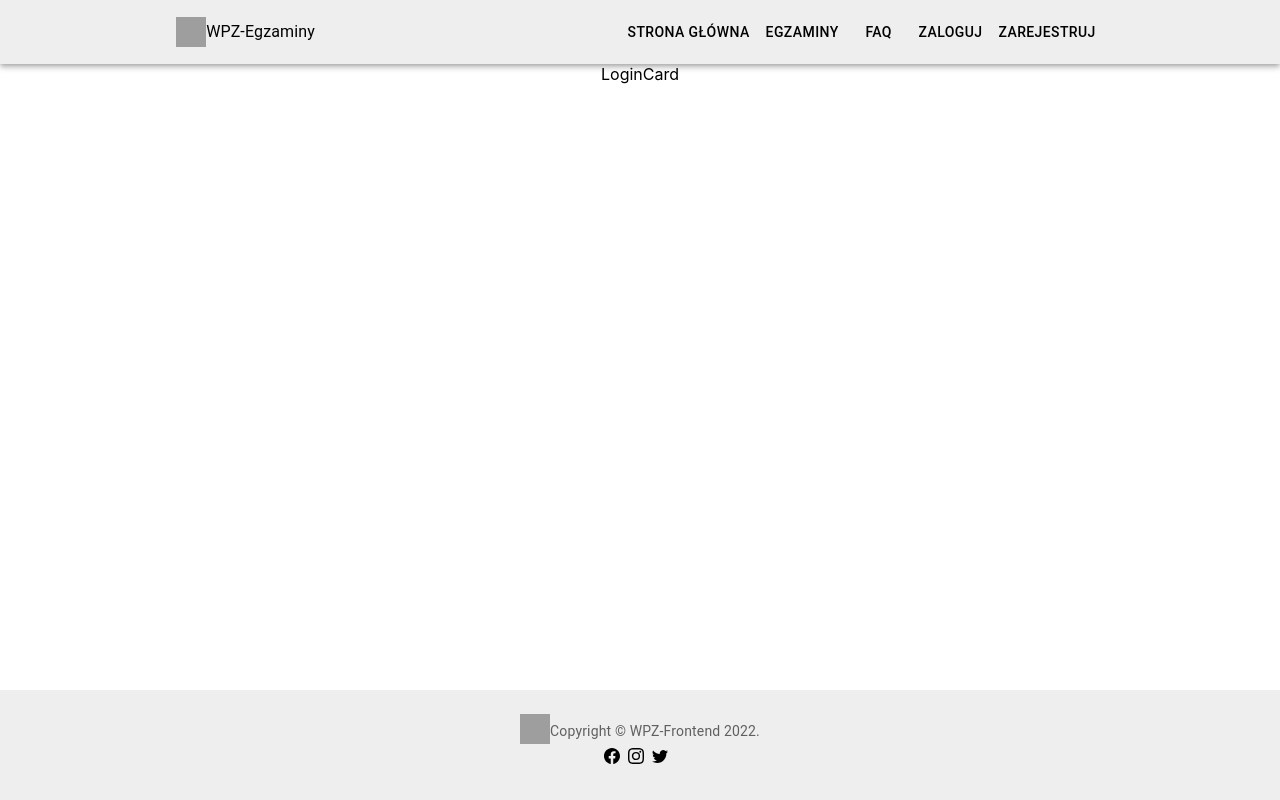
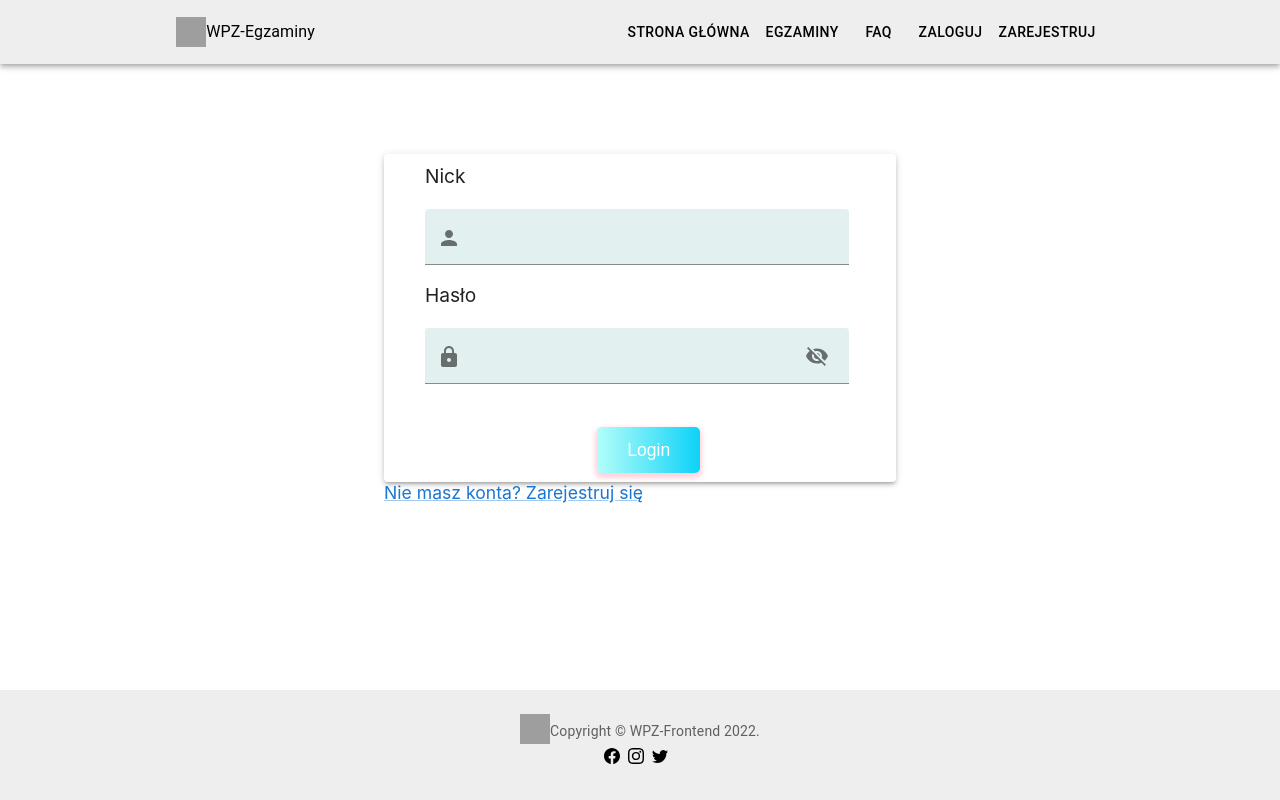
Before and after one commit to bkstud/WPZ-Frontend, a React (Create React App) app: page /login in a window 1280 px wide. Built offline with nearby package versions, Linux system fonts and the light colour scheme; grey boxes are pictures that could not be loaded.

Commit message:
Add login screen

```diff
--- a/src/App.js
+++ b/src/App.js
@@ -5,7 +5,7 @@ import "./App.css";
 import ProtectedRoute from "./shared/ProtectedRoute";
 import AdminRoute from "./shared/AdminRoute";
 import HomeScreen from "./screens/HomeScreen";
-import Temp from "./screens/Temp";
+import Logout from "./screens/Logout";
 import ProtectedTemp from "./screens/ProtectedTemp";
 import AdminTemp from "./screens/AdminTemp";
 import ErrorScreen from "./screens/ErrorScreen";
@@ -13,23 +13,27 @@ import Header from "./components/Header";
 import Footer from "./components/Footer";
 import LoginScreen from "./screens/LoginScreen";
 import RegisterScreen from "./screens/RegisterScreen";
+import { ThemeProvider } from "@mui/styles";
+import { createTheme, responsiveFontSizes } from "@mui/material/styles";
 
 const App = () => {
+  let theme = createTheme();
+  theme = responsiveFontSizes(theme);
   return (
     <BrowserRouter>
+      <ThemeProvider theme={theme}>
         <Box
           sx={{
             display: "flex",
             flexDirection: "column",
             minHeight: "100vh",
-        }}
-      >
+          }}>
           <Header />
           <Routes>
             <Route exact path="/" element={<HomeScreen />} />
-          <Route path="/temp" element={<Temp />} />
             <Route path="/login" element={<LoginScreen />} />
             <Route path="/register" element={<RegisterScreen />} />
+            <Route path="/logout" element={<Logout />} />
             <Route
               path="/protectedTemp"
               element={
@@ -50,6 +54,7 @@ const App = () => {
           </Routes>
           <Footer />
         </Box>
+      </ThemeProvider>
     </BrowserRouter>
   );
 };
--- a/src/components/LoginCard.jsx
+++ b/src/components/LoginCard.jsx
@@ -1,8 +1,224 @@
-import React from "react";
+import React, { useEffect, useState } from "react";
+import { useSelector, useDispatch } from "react-redux";
+import { Navigate, useNavigate } from "react-router-dom";
+import * as yup from "yup";
+import { useForm } from "react-hook-form";
+import { yupResolver } from "@hookform/resolvers/yup";
+import { signIn } from "../store/actions/userActions";
+import { createStyles, makeStyles } from "@mui/styles";
+import Backdrop from "@mui/material/Backdrop";
+import Paper from "@mui/material/Paper";
+import InputAdornment from "@mui/material/InputAdornment";
+import FormInput from "./FormInput";
+import IconButton from "@mui/material/IconButton";
+import PersonIcon from "@mui/icons-material/Person";
+import LockIcon from "@mui/icons-material/Lock";
+import VisibilityIcon from "@mui/icons-material/Visibility";
+import VisibilityOffIcon from "@mui/icons-material/VisibilityOff";
+import Link from "@mui/material/Link";
+import CircularProgress from "@mui/material/CircularProgress";
+import Box from "@mui/material/Box";
 
-const LoginCard = () => {
-  // userInfo as a prop
-  return <div className="App">LoginCard</div>;
+const useStyles = makeStyles(theme =>
+  createStyles({
+    root: {
+      display: "flex",
+      flexWrap: "wrap",
+      "& > *": {
+        marginTop: "7%",
+        margin: "auto",
+        backgroundColor: "#ffffff",
+      },
+    },
+    box: {
+      display: "flex",
+      flexDirection: "column",
+      [theme.breakpoints.up("sm")]: {
+        width: "70%",
+      },
+      [theme.breakpoints.up("md")]: {
+        width: "60%",
+      },
+      [theme.breakpoints.up("lg")]: {
+        width: "40%",
+      },
+      borderColor: "black",
+    },
+    backdrop: {
+      zIndex: theme.zIndex.drawer + 100,
+      backgroundColor: "transparent",
+    },
+    title: {
+      textAlign: "center",
+      fontSize: 30,
+    },
+    form: {
+      marginTop: "2%",
+      marginLeft: "8%",
+    },
+    label: {
+      marginTop: 10,
+      marginBottom: 10,
+      fontSize: "1.3em",
+    },
+    login: {
+      fontSize: "1.1em",
+      background: "linear-gradient(to right, #b2fefa, #0ed2f7)",
+      marginTop: "1%",
+      border: 0,
+      borderRadius: 5,
+      boxShadow: "0 3px 5px 2px rgba(255, 105, 135, .3)",
+      color: "white",
+      height: 46,
+      padding: "0 30px",
+      cursor: "pointer",
+    },
+    icon: {
+      marginBottom: 13,
+    },
+    loginBox: {
+      textAlign: "center",
+      marginRight: "5%",
+      marginTop: "1%",
+      marginBottom: "2%",
+    },
+    toRegister: {
+      cursor: "pointer",
+      fontSize: "1.1rem",
+    },
+    errors: {
+      marginLeft: "2%",
+      color: "red",
+      fontSize: "1.1em",
+    },
+  }),
+);
+
+const LoginCard = ({ userInfo }) => {
+  const [showPassword, setShowPassword] = useState(false);
+  const [open, setOpen] = useState(false);
+  const classes = useStyles();
+  const navigate = useNavigate();
+  const dispatch = useDispatch();
+  const userSignIn = useSelector(state => state.userSignIn);
+  const { loading, error, success } = userSignIn;
+
+  const schema = yup.object().shape({
+    username: yup.string().required("Nick jest wymaganym polem"),
+    password: yup.string().required("Hasło jest wymaganym polem"),
+  });
+
+  const handleToggle = () => {
+    setOpen(true);
+  };
+
+  const handleClose = () => {
+    setOpen(false);
+  };
+
+  const handleClickShowPassword = () => {
+    setShowPassword(!showPassword);
+  };
+
+  const handleMouseDownPassword = event => {
+    event.preventDefault();
+  };
+
+  const {
+    register,
+    handleSubmit,
+    reset,
+    setValue,
+    control,
+    formState: { errors },
+  } = useForm({ resolver: yupResolver(schema) });
+
+  const onSubmit = data => {
+    dispatch(signIn(data.username, data.password));
+    handleToggle();
+    handleClose();
+    reset();
+  };
+
+  const handleRedirectClick = () => {
+    return success ? navigate("/register") : "";
+  };
+
+  return (
+    <div className={classes.root}>
+      <Box className={classes.box}>
+        <Paper elevation={3}>
+          <form className={classes.form} onSubmit={handleSubmit(onSubmit)}>
+            <FormInput
+              labelTitle="Nick"
+              name="username"
+              control={control}
+              register={register}
+              setValue={setValue}
+              errors={errors?.username}
+              numberRows={1}
+              InputProps={{
+                startAdornment: (
+                  <InputAdornment position="start">
+                    <PersonIcon className={classes.icon} />
+                  </InputAdornment>
+                ),
+              }}
+              type="text"
+            />
+            <FormInput
+              labelTitle="Hasło"
+              name="password"
+              control={control}
+              register={register}
+              errors={errors?.password}
+              setValue={setValue}
+              numberRows={1}
+              InputProps={{
+                startAdornment: (
+                  <InputAdornment position="start">
+                    <LockIcon className={classes.icon} />
+                  </InputAdornment>
+                ),
+                endAdornment: (
+                  <InputAdornment position="end">
+                    <IconButton
+                      aria-label="toggle password visibility"
+                      onClick={handleClickShowPassword}
+                      onMouseDown={handleMouseDownPassword}>
+                      {showPassword ? <VisibilityIcon /> : <VisibilityOffIcon />}
+                    </IconButton>
+                  </InputAdornment>
+                ),
+              }}
+              type={showPassword ? "text" : "password"}
+            />
+            <span className={classes.errors}>
+              {error && error.status === 403 ? "Niepoprawny login lub hasło!" : ""}
+            </span>
+            <div className={classes.loginBox}>
+              <input type="submit" value="Login" className={classes.login} />
+            </div>
+          </form>
+        </Paper>
+        <Link className={classes.toRegister} variant="outlined" onClick={handleRedirectClick}>
+          Nie masz konta? Zarejestruj się
+        </Link>
+      </Box>
+      {loading ? (
+        <Backdrop
+          className={classes.backdrop}
+          open={open}
+          transitionDuration={1500}
+          invisible={true}
+          onClick={handleClose}>
+          <CircularProgress color="secondary" />
+        </Backdrop>
+      ) : (
+        ""
+      )}
+    </div>
+  );
 };
 
 export default LoginCard;
--- a/src/components/RegisterCard.jsx
+++ b/src/components/RegisterCard.jsx
@@ -29,21 +29,24 @@ const useStyles = makeStyles(theme =>
       display: "flex",
       flexWrap: "wrap",
       "& > *": {
-        marginTop: "5%",
+        marginTop: "7%",
         margin: "auto",
         backgroundColor: "#ffffff",
       },
     },
     box: {
       display: "flex",
-      flexWrap: "wrap",
-      "& > :not(style)": {
-        m: 1,
-        width: 800,
-        height: 950,
+      flexDirection: "column",
+      [theme.breakpoints.up("sm")]: {
+        width: "70%",
+      },
+      [theme.breakpoints.up("md")]: {
+        width: "60%",
+      },
+      [theme.breakpoints.up("lg")]: {
+        width: "40%",
       },
       borderColor: "black",
-      marginBottom: "5%",
     },
     icon: {
       marginBottom: "50%",
@@ -70,10 +73,13 @@ const useStyles = makeStyles(theme =>
     },
     loginButton: {
       cursor: "pointer",
+      fontSize: "1.1rem",
     },
     registerBox: {
       textAlign: "center",
       marginRight: "5%",
+      marginBottom: "3%",
+      marginTop: "1%",
     },
   }),
 );
@@ -92,15 +98,15 @@ const RegisterCard = () => {
   }, [success]);
 
   const schema = yup.object().shape({
+    name: yup.string().required("Imię jest wymaganym polem"),
+    surname: yup.string().required("Nazwisko jest wymaganym polem"),
     username: yup.string().required("Nick jest wymaganym polem"),
+    email: yup.string().required("Email jest wymaganym polem"),
     password: yup.string().required("Hasło jest wymaganym polem"),
     confirmPassword: yup
       .string()
       .oneOf([yup.ref("password"), null], "Hasła muszą być zgodne")
       .required("Potwierdzenie hasła jest wymaganym polem"),
-    name: yup.string().required("Imię jest wymaganym polem"),
-    surname: yup.string().required("Nazwisko jest wymaganym polem"),
-    email: yup.string().required("Email jest wymaganym polem"),
   });
 
   const {
@@ -145,6 +151,40 @@ const RegisterCard = () => {
       <Box className={classes.box}>
         <Paper elevation={3}>
           <form className={classes.form} onSubmit={handleSubmit(onSubmit)}>
+            <FormInput
+              labelTitle="Imię"
+              name="name"
+              control={control}
+              register={register}
+              errors={errors?.name}
+              setValue={setValue}
+              numberRows={1}
+              InputProps={{
+                startAdornment: (
+                  <InputAdornment position="start">
+                    <FaceIcon className={classes.icon} />
+                  </InputAdornment>
+                ),
+              }}
+              type="text"
+            />
+            <FormInput
+              labelTitle="Nazwisko"
+              name="surname"
+              control={control}
+              register={register}
+              errors={errors?.surname}
+              setValue={setValue}
+              numberRows={1}
+              InputProps={{
+                startAdornment: (
+                  <InputAdornment position="start">
+                    <PeopleIcon className={classes.icon} />
+                  </InputAdornment>
+                ),
+              }}
+              type="text"
+            />
             <FormInput
               labelTitle="Nick"
               name="username"
@@ -198,8 +238,7 @@ const RegisterCard = () => {
                     <IconButton
                       aria-label="toggle password visibility"
                       onClick={handleClickShowPassword}
-                      onMouseDown={handleMouseDownPassword}
-                    >
+                      onMouseDown={handleMouseDownPassword}>
                       {showPassword ? <VisibilityIcon /> : <VisibilityOffIcon />}
                     </IconButton>
                   </InputAdornment>
@@ -226,48 +265,13 @@ const RegisterCard = () => {
                     <IconButton
                       aria-label="toggle password visibility"
                       onClick={handleClickShowPassword}
-                      onMouseDown={handleMouseDownPassword}
-                    >
+                      onMouseDown={handleMouseDownPassword}>
                       {showPassword ? <VisibilityIcon /> : <VisibilityOffIcon />}
                     </IconButton>
                   </InputAdornment>
                 ),
               }}
               type={showPassword ? "text" : "password"}
-            />
-            <FormInput
-              labelTitle="Imię"
-              name="name"
-              control={control}
-              register={register}
-              errors={errors?.name}
-              setValue={setValue}
-              numberRows={1}
-              InputProps={{
-                startAdornment: (
-                  <InputAdornment position="start">
-                    <FaceIcon className={classes.icon} />
-                  </InputAdornment>
-                ),
-              }}
-              type="text"
-            />
-            <FormInput
-              labelTitle="Nazwisko"
-              name="surname"
-              control={control}
-              register={register}
-              errors={errors?.surname}
-              setValue={setValue}
-              numberRows={1}
-              InputProps={{
-                startAdornment: (
-                  <InputAdornment position="start">
-                    <PeopleIcon className={classes.icon} />
-                  </InputAdornment>
-                ),
-              }}
-              type="text"
             />
             <div className={classes.registerBox}>
               <input type="submit" value="Zarejestruj" className={classes.register} />
@@ -290,10 +294,10 @@ const RegisterCard = () => {
             )}
           </form>
         </Paper>
+        <Link className={classes.loginButton} variant="outlined" onClick={handleRedirectClick}>
+          Masz już konto?
+        </Link>
       </Box>
-      {/*<Link className={classes.loginButton} variant="outlined" onClick={handleRedirectClick}>*/}
-      {/*  Zaloguj*/}
-      {/*</Link>*/}
     </div>
   );
 };
--- /dev/null
+++ b/src/screens/Logout.jsx
@@ -0,0 +1,16 @@
+import React, { useEffect } from "react";
+import { useDispatch } from "react-redux";
+import { signOut } from "../store/actions/userActions";
+import { useNavigate } from "react-router-dom";
+
+const Logout = () => {
+  const dispatch = useDispatch();
+  const navigate = useNavigate();
+  useEffect(() => {
+    dispatch(signOut());
+    navigate("/");
+  });
+  return <div className="App">Logout screen screen</div>;
+};
+
+export default Logout;
--- a/src/store/actions/userActions.js
+++ b/src/store/actions/userActions.js
@@ -26,8 +26,7 @@ export const signIn = (username, password) => async dispatch => {
   } catch (error) {
     dispatch({
       type: USER_SIGNIN_FAIL,
-      payload:
-        error.response && error.response.data.message ? error.response.data.message : error.message,
+      payload: error.response && error.response.data ? error.response : error.message,
     });
   }
 };
```
Also changed, not shown: src/components/Header.jsx (+5 -9 lines), src/screens/Temp.jsx (deleted, +0 -7 lines). Lines whose indentation alone changed are shown as unchanged.
